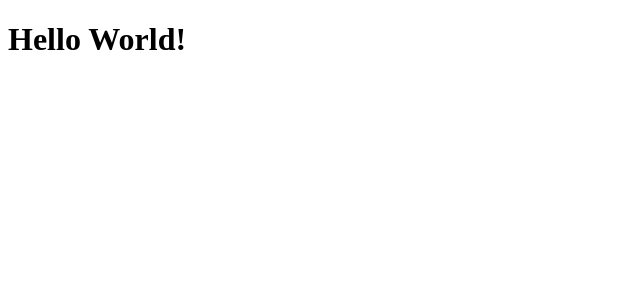
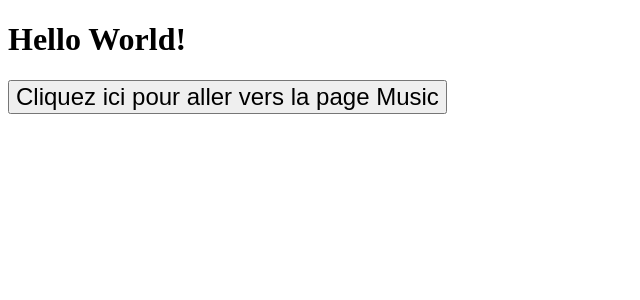
Before and after one commit to Yufu0/mongo_flask_interface, a Flask app: page / in a window 1280 px wide. Shown: the top 300 px of the page, without its empty margins (0-640 px from the left). Run offline with Flask 3, Linux system fonts and the light colour scheme; some libraries are stand-ins or nearby versions.

Commit message:
gros bouton ajouté

```diff
--- a/app/templates/index.html
+++ b/app/templates/index.html
@@ -7,10 +7,10 @@
     <script src="{{ url_for('static', filename='js/bootstrap.min.js') }}"></script>
     <script src="{{ url_for('static', filename='js/custom.js') }}"></script>
     <link rel="stylesheet" href="../css/custom.css" />
-    <!-- <link rel="stylesheet" href="{{ url_for('static', filename='css/custom.css') }}" />-->
+    <!-- Ajoutez le lien vers le fichier CSS Bootstrap ici si nécessaire -->
 </head>
 <body>
     <h1>Hello World!</h1>
-
+    <a href="music"><button style="font-size: 24px;">Cliquez ici pour aller vers la page Music</button></a>
 </body>
 </html>
```
